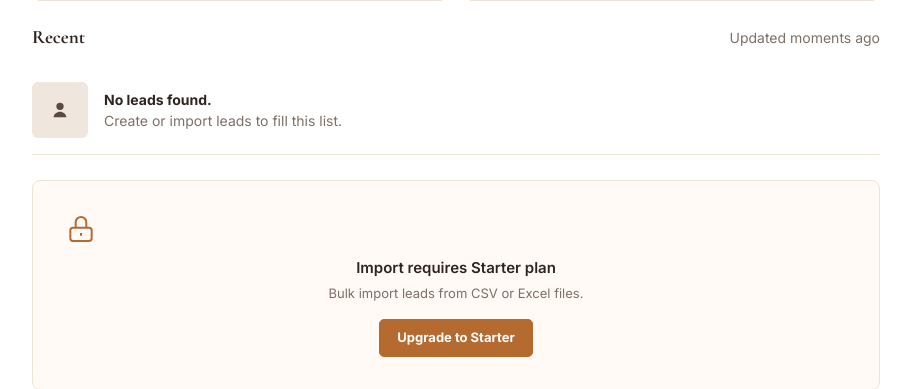
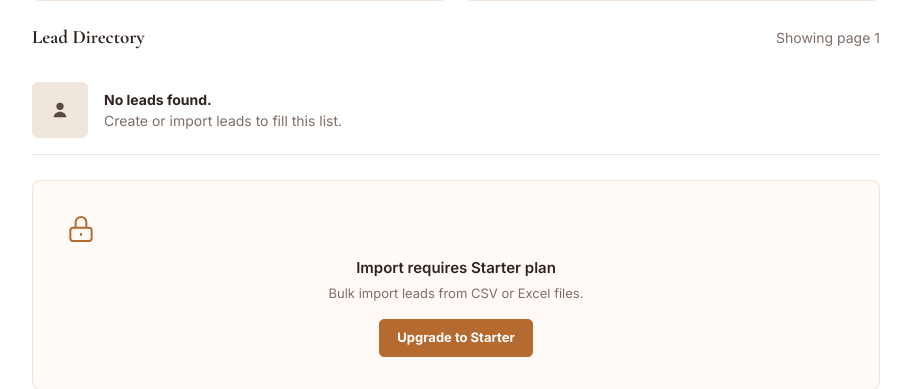
Before and after one commit to Harsh20071111/Lead_rescue, a Django app: template leadrescue/templates/leads/lead_list.html in a window 1280 px wide. Shown: the part 702-1091 px from the top of the page, without its empty margins (8-919 px from the left). Run offline with Django 5.2, Linux system fonts and the light colour scheme; the template is opened without the code that fills it, so the values that code supplies are empty; some libraries are stand-ins or nearby versions.

Commit message:
feat: show all leads on dashboard with pagination instead of slicing

```diff
--- a/leadrescue/templates/leads/lead_list.html
+++ b/leadrescue/templates/leads/lead_list.html
@@ -623,12 +623,12 @@
 
         <section class="fade-in" style="--delay: 380ms">
             <div class="recent-head">
-                <h2 class="section-title">Recent</h2>
-                <span class="leads-caption">Updated moments ago</span>
+                <h2 class="section-title">Lead Directory</h2>
+                <span class="leads-caption">Showing page {{ page_obj.number|default:1 }}</span>
             </div>
 
             <div class="lead-list">
-                {% for lead in leads|slice:":4" %}
+                {% for lead in leads %}
                     <article class="lead-row">
                         {% avatar_bg lead.id as bg_color %}
                         <div class="lead-icon" aria-hidden="true" style="background:{{ bg_color }}; color:#fff; font-weight:700; font-size:18px;">
@@ -667,6 +667,18 @@
                     </article>
                 {% endfor %}
             </div>
+
+            {% if is_paginated %}
+            <div style="margin-top: 24px; display: flex; justify-content: center; gap: 8px;">
+                {% if page_obj.has_previous %}
+                    <a class="ls-btn" href="?page={{ page_obj.previous_page_number }}{% for key, value in filters.items %}{% if key != 'page' %}&{{ key }}={{ value }}{% endif %}{% endfor %}">Previous</a>
+                {% endif %}
+                <span style="display:flex; align-items:center; font-size:14px; color:var(--muted); padding:0 12px;">Page {{ page_obj.number }} of {{ page_obj.paginator.num_pages }}</span>
+                {% if page_obj.has_next %}
+                    <a class="ls-btn" href="?page={{ page_obj.next_page_number }}{% for key, value in filters.items %}{% if key != 'page' %}&{{ key }}={{ value }}{% endif %}{% endfor %}">Next</a>
+                {% endif %}
+            </div>
+            {% endif %}
         </section>
 
         {% if has_data_import %}
```
